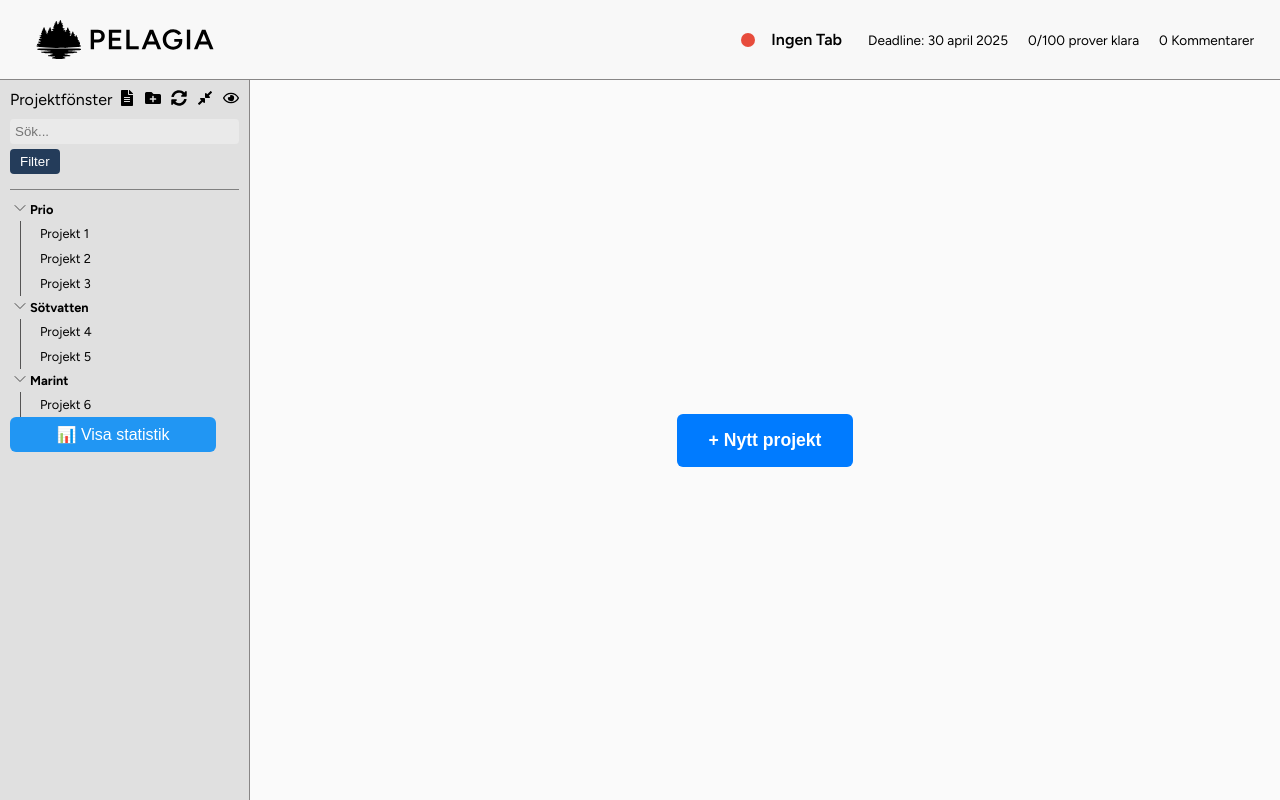
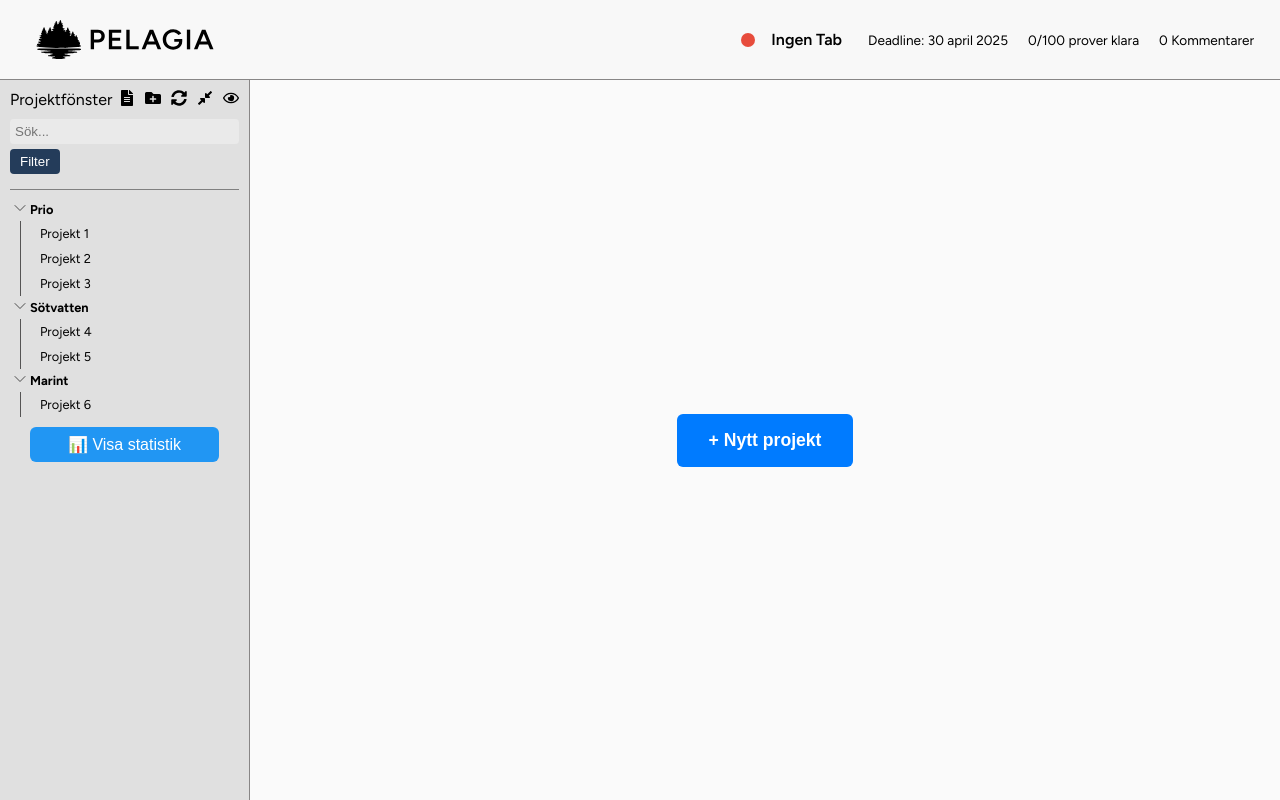
Before and after one commit to EliasKristmansson/dbtreact, a React (Vite) app in the folder reactproject1/: page / in a window 1280 px wide. Built offline with nearby package versions, Linux system fonts and the light colour scheme.

Commit message:
tog bort git pilar

```diff
--- a/reactproject1/src/components/sidebar.css
+++ b/reactproject1/src/components/sidebar.css
@@ -1,5 +1,4 @@
-<<<<<<< HEAD
-=======
+
 .sidebar-footer {
 	padding: 10px;
 	text-align: center;
@@ -20,7 +19,6 @@
   .stats-button:hover {
 	background-color: #1976d2;
   }
->>>>>>> 94b7e572dd04ba4654cc0eb67e6480081540088d
 
 .statistics-container {
 	background-color: #f8f9fa;
@@ -231,9 +229,7 @@
 	  height: 300px;
 	}
   }
-<<<<<<< HEAD
 
-=======
 
 /* Add to your CSS file */
 .modal-overlay {
@@ -261,4 +257,3 @@
 	display: flex;
 	justify-content: space-between;
 }
->>>>>>> 94b7e572dd04ba4654cc0eb67e6480081540088d
```
